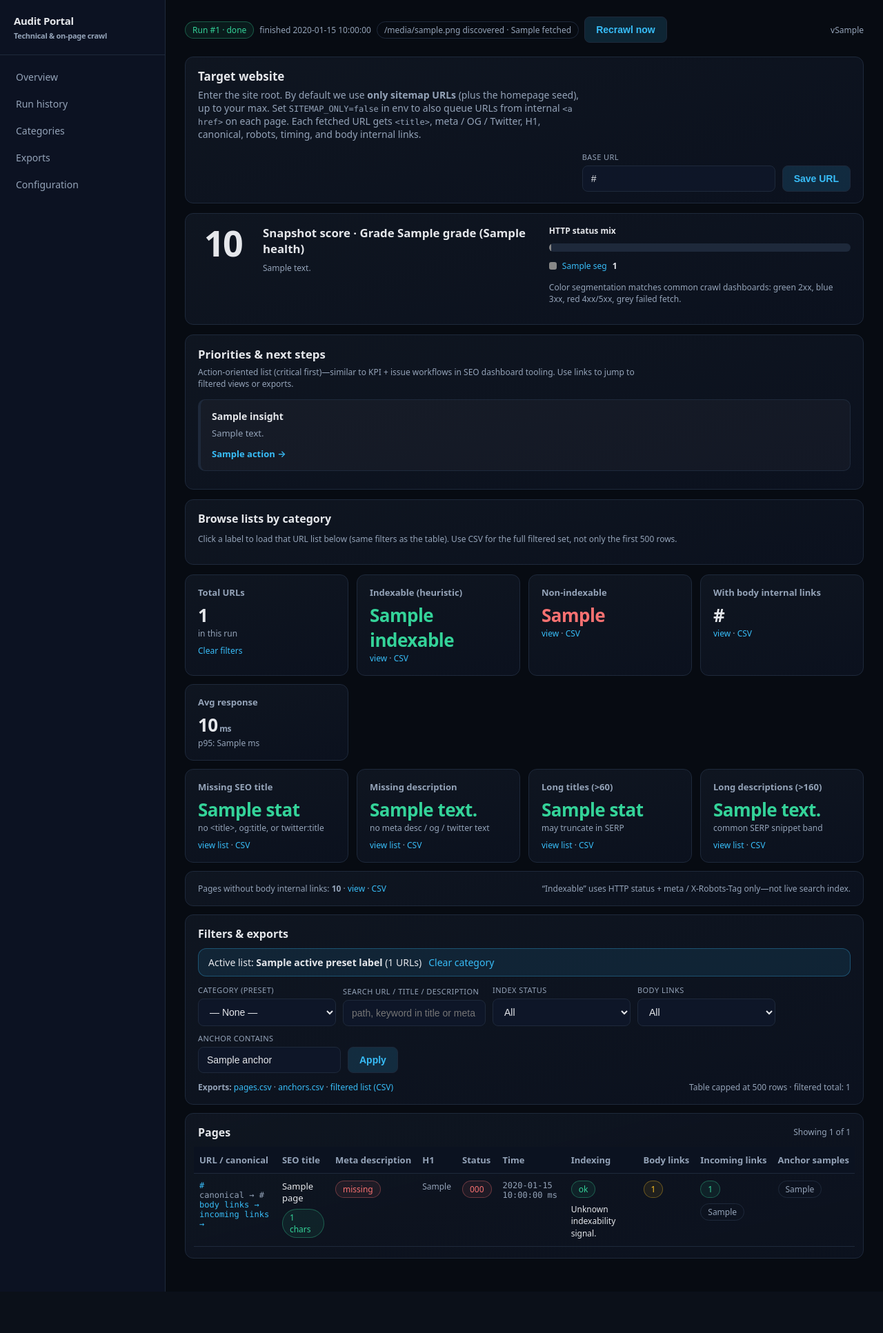
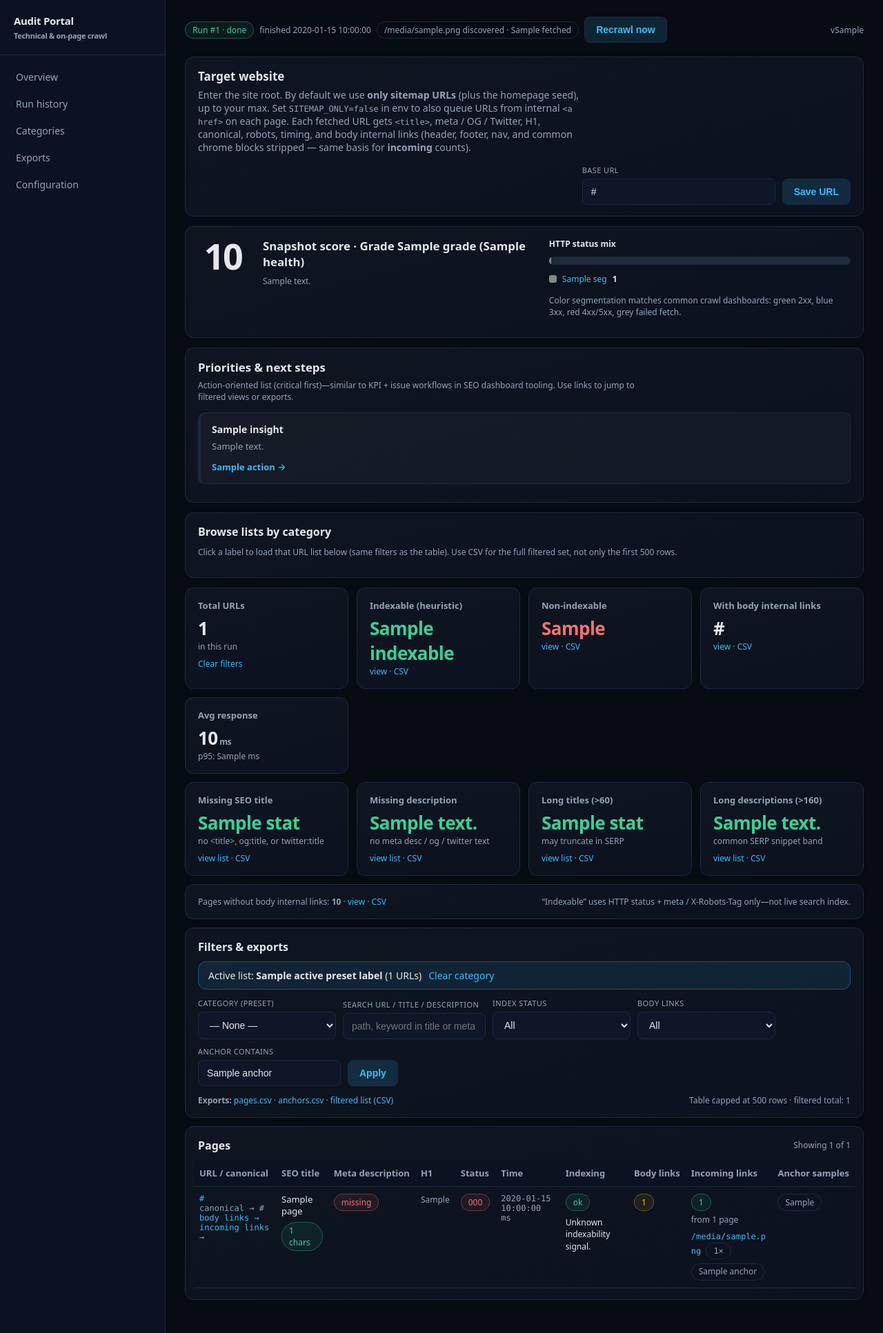
Before and after one commit to modester-Aish/audit, a Flask app: template audit_portal/templates/dashboard.html in a window 1280 px wide. Shown: the whole page at 69% size. Before the commit the page ends 1873 px from the top, so only its background shows below. Run offline with Flask 3, Linux system fonts and the light colour scheme; the template is opened without the code that fills it: most values are stand-ins (such as "Sample title", 1, 10 or a date in 2020); parts of the project's set-up code (start-up, migrations or seed data) failed here and were passed over.

Commit message:
feat: incoming links by source + strip more chrome for counts
- Dashboard: per-source preview with anchor pills; detail page groups by from-page with all anchors; flat list in details.
- Crawler: expand header/footer/nav/chrome selectors before body link extraction so body and incoming counts match main content.
- Bump portal version to 2.3.11.

Made-with: Cursor

```diff
--- a/audit_portal/crawler.py
+++ b/audit_portal/crawler.py
@@ -253,17 +253,43 @@ def resolve_page_index_explanation(page: Dict[str, Any]) -> str:
     )
 
 
+# Selectors for site chrome removed before counting/storing body internal links.
+# Same list drives outbound body links + inbound (incoming) counts — nav/footer
+# links must not inflate either.
+_CHROME_STRIP_SELECTORS: Tuple[str, ...] = (
+    "header",
+    "footer",
+    "nav",
+    "aside",
+    '[role="navigation"]',
+    '[role="banner"]',
+    '[role="contentinfo"]',
+    "#header",
+    "#footer",
+    "#site-header",
+    "#site-footer",
+    "#page-header",
+    "#page-footer",
+    "#masthead",
+    "#colophon",
+    "#navbar",
+    "#navigation",
+    "#site-navigation",
+    "#main-nav",
+    "#mobile-nav",
+    "#mobile-menu",
+    ".site-header",
+    ".site-footer",
+    ".site-branding",
+    ".main-navigation",
+    ".footer-navigation",
+)
+
+
 def _strip_layout_sections(soup: BeautifulSoup) -> BeautifulSoup:
-    # Remove common non-body sections before link extraction.
-    for sel in ["header", "footer", "nav", "aside"]:
+    for sel in _CHROME_STRIP_SELECTORS:
         for el in soup.select(sel):
             el.decompose()
-
-    # Keep this intentionally minimal to avoid removing anchors from main content.
-    # If needed later, we can add more specific selectors based on observed HTML.
-    for el in soup.select('[role="navigation"]'):
-        el.decompose()
-
     return soup
 
 
--- a/audit_portal/routes.py
+++ b/audit_portal/routes.py
@@ -1,6 +1,7 @@
 from __future__ import annotations
 
 import os
+from collections import defaultdict
 from dataclasses import dataclass
 from typing import Any, Dict, List, Tuple
 from urllib.parse import quote
@@ -20,7 +21,7 @@ from .storage import (
 
 bp = Blueprint("routes", __name__)
 
-PORTAL_VERSION = "2.3.8"
+PORTAL_VERSION = "2.3.11"
 
 
 @bp.app_template_filter("index_explain")
@@ -562,19 +563,21 @@ def dashboard():
             link += "&run=" + str(rid)
         p["audit_links_url"] = link
 
-        incoming_count = 0
-        incoming_anchors: List[str] = []
+        incoming_by_from: Dict[str, List[str]] = defaultdict(list)
         for l in all_links_for_filter:
             if l.get("to_url") != url:
                 continue
-            incoming_count += 1
-            a = (l.get("anchor_text") or "").strip()
-            if a and a not in incoming_anchors:
-                incoming_anchors.append(a)
-            if len(incoming_anchors) >= 12:
-                break
+            fp = str(l.get("from_page_url", ""))
+            incoming_by_from[fp].append((l.get("anchor_text") or "").strip())
+
+        incoming_count = sum(len(v) for v in incoming_by_from.values())
         p["incoming_count"] = incoming_count
-        p["incoming_anchor_sample"] = incoming_anchors
+        p["incoming_source_count"] = len(incoming_by_from)
+        preview_sources = sorted(incoming_by_from.items(), key=lambda x: (-len(x[1]), x[0]))[:4]
+        p["incoming_preview"] = [
+            {"from_page_url": fp, "link_count": len(anchors), "anchors": anchors[:10]}
+            for fp, anchors in preview_sources
+        ]
 
         inlink = "/audit/incoming-links?url=" + quote(url, safe="")
         if rid:
@@ -783,10 +786,21 @@ def page_incoming_links():
     items = [l for l in all_links if str(l.get("to_url", "")) == url]
     items.sort(key=lambda l: (str(l.get("from_page_url", "")), str(l.get("anchor_text", ""))))
 
+    by_from: Dict[str, List[str]] = defaultdict(list)
+    for l in items:
+        fp = str(l.get("from_page_url", ""))
+        by_from[fp].append((l.get("anchor_text") or "").strip())
+
+    grouped = [
+        {"from_page_url": fp, "link_count": len(anchors), "anchors": anchors}
+        for fp, anchors in sorted(by_from.items(), key=lambda x: (-len(x[1]), x[0]))
+    ]
+
     return render_template(
         "incoming_links.html",
         page_url=url,
         items=items,
+        grouped=grouped,
         run_id=request.args.get("run", type=int),
     )
 
--- a/audit_portal/templates/dashboard.html
+++ b/audit_portal/templates/dashboard.html
@@ -13,7 +13,7 @@
       <div style="min-width:280px;">
         <div style="font-weight:800; font-size:17px; margin-bottom:6px;">Target website</div>
         <div class="muted" style="font-size:14px; max-width:560px;">
-          Enter the site root. By default we use <strong>only sitemap URLs</strong> (plus the homepage seed), up to your max. Set <span class="mono">SITEMAP_ONLY=false</span> in env to also queue URLs from internal <span class="mono">&lt;a href&gt;</span> on each page. Each fetched URL gets <span class="mono">&lt;title&gt;</span>, meta / OG / Twitter, H1, canonical, robots, timing, and body internal links.
+          Enter the site root. By default we use <strong>only sitemap URLs</strong> (plus the homepage seed), up to your max. Set <span class="mono">SITEMAP_ONLY=false</span> in env to also queue URLs from internal <span class="mono">&lt;a href&gt;</span> on each page. Each fetched URL gets <span class="mono">&lt;title&gt;</span>, meta / OG / Twitter, H1, canonical, robots, timing, and body internal links (header, footer, nav, and common chrome blocks stripped — same basis for <strong>incoming</strong> counts).
         </div>
       </div>
       {% if not viewing_archived %}
@@ -350,11 +350,32 @@
             </td>
             <td>
               <span class="pill {% if p.incoming_count|default(0) > 0 %}good{% else %}warn{% endif %}">{{ p.incoming_count|default(0) }}</span>
-              <div class="anchors" style="margin-top:8px;">
-                {% for a in p.incoming_anchor_sample %}
-                  <span class="pill">{{ a[:48] }}{% if a|length > 48 %}…{% endif %}</span>
-                {% endfor %}
-              </div>
+              {% if p.incoming_source_count|default(0) %}
+                <div class="small muted" style="margin-top:4px;">from {{ p.incoming_source_count }} page{% if p.incoming_source_count != 1 %}s{% endif %}</div>
+              {% endif %}
+              {% for src in p.incoming_preview|default([]) %}
+                <div style="margin-top:8px; font-size:12px; line-height:1.4;">
+                  <div class="mono muted" style="word-break:break-all;">
+                    <a href="{{ src.from_page_url }}" target="_blank" rel="noreferrer">{{ src.from_page_url[:72] }}{% if src.from_page_url|length > 72 %}…{% endif %}</a>
+                    <span class="pill small">{{ src.link_count }}×</span>
+                  </div>
+                  <div class="anchors" style="margin-top:6px;">
+                    {% for a in src.anchors %}
+                      {% if a %}
+                        <span class="pill">{{ a[:48] }}{% if a|length > 48 %}…{% endif %}</span>
+                      {% else %}
+                        <span class="pill muted">(empty)</span>
+                      {% endif %}
+                    {% endfor %}
+                    {% if src.link_count > (src.anchors|length) %}
+                      <span class="pill muted">+{{ src.link_count - (src.anchors|length) }} more on detail</span>
+                    {% endif %}
+                  </div>
+                </div>
+              {% endfor %}
+              {% if p.incoming_source_count|default(0) > (p.incoming_preview|default([])|length) %}
+                <div class="small muted" style="margin-top:6px;">+{{ p.incoming_source_count - (p.incoming_preview|default([])|length) }} other page(s) — <a href="{{ p.incoming_links_url }}">all incoming →</a></div>
+              {% endif %}
             </td>
             <td>
               <div class="anchors">
```
Also changed, not shown: audit_portal/templates/incoming_links.html (+37 -3 lines).
